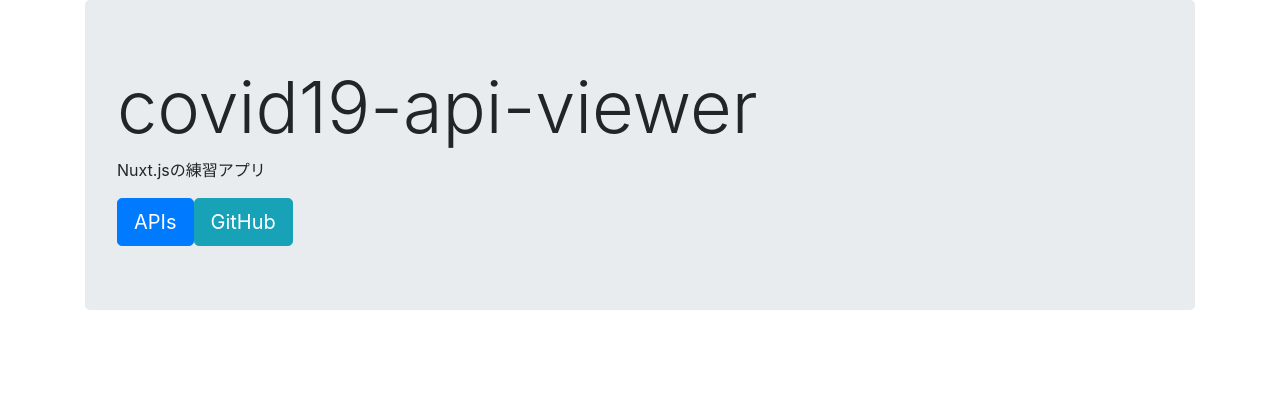
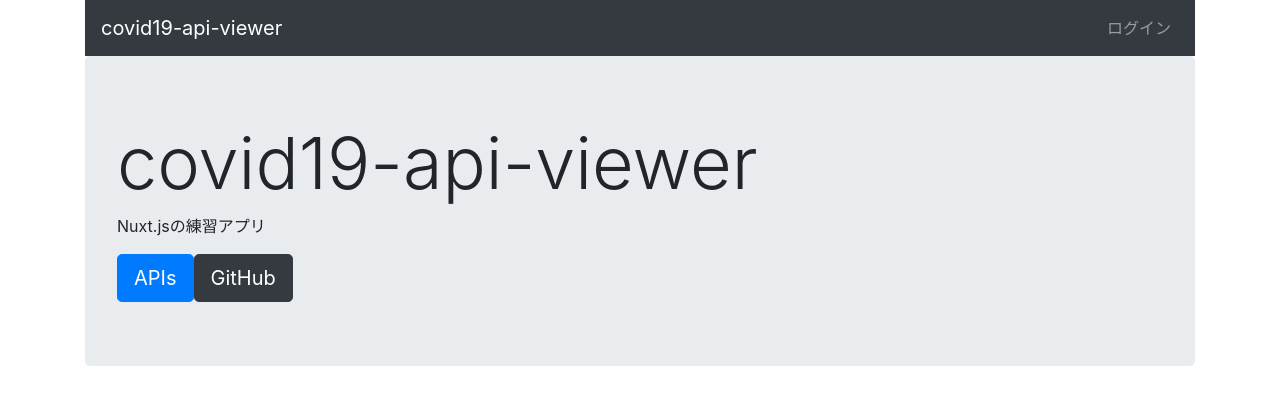
Before and after one commit to tsubakimoto/covid19-api-viewer, a Nuxt app: page / in a window 1280 px wide. Shown: the top 404 px of the page. Built offline with nearby package versions, Linux system fonts and the light colour scheme.

Commit message:
ナビゲーションバーの設置

```diff
--- a/pages/index.vue
+++ b/pages/index.vue
@@ -1,5 +1,11 @@
 <template>
   <b-container>
+    <b-navbar toggleable="lg" type="dark" variant="dark">
+      <b-navbar-brand href="/">covid19-api-viewer</b-navbar-brand>
+      <b-navbar-nav class="ml-auto">
+        <b-nav-item href="/login">ログイン</b-nav-item>
+      </b-navbar-nav>
+    </b-navbar>
     <b-jumbotron header="covid19-api-viewer">
       <p>Nuxt.jsの練習アプリ</p>
       <nuxt-link to="apis" class="btn btn-primary btn-lg">
@@ -9,7 +15,7 @@
         href="https://github.com/tsubakimoto/covid19-api-viewer"
         target="_blank"
         rel="noopener noreferrer"
-        class="btn btn-info btn-lg"
+        class="btn btn-dark btn-lg"
       >
         GitHub
       </a>
```
